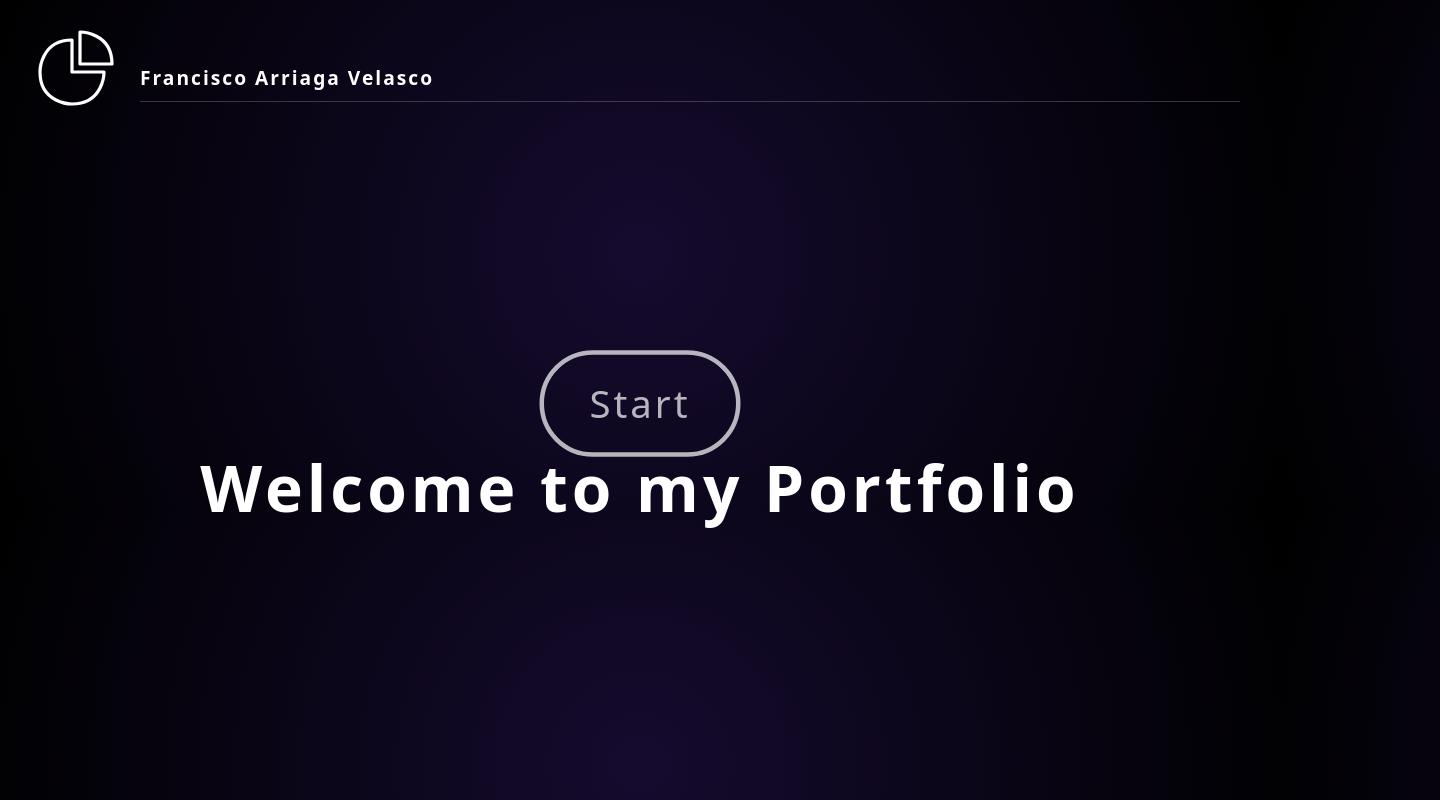
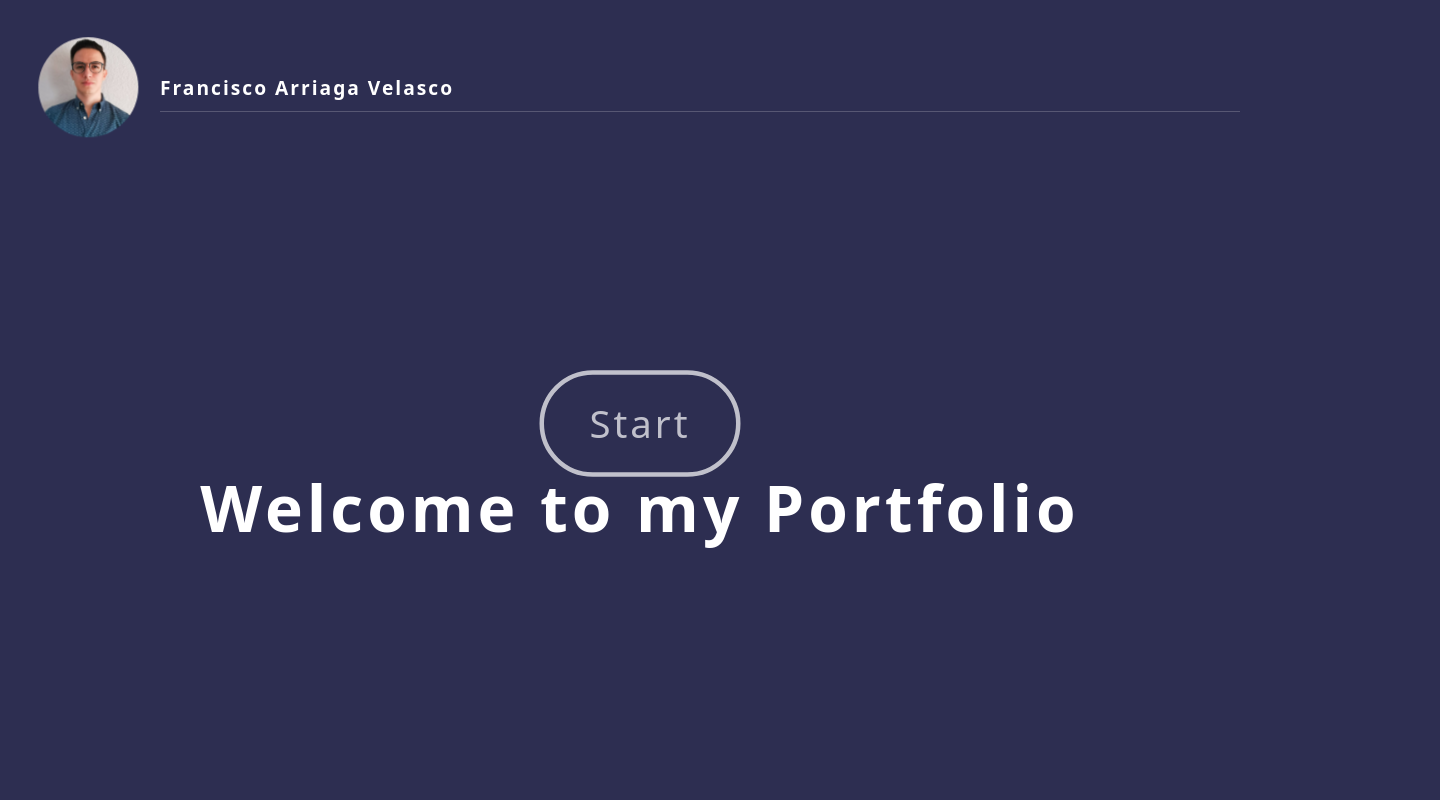
Before and after one commit to arrrriaga/portafolio-proyectos, a React (Create React App) app: page / in a window 1280 px wide. Shown: the whole page, 1440 px wide, since content can reach past the window. Built offline with nearby package versions, Linux system fonts and the light colour scheme.

Commit message:
transiciones terminadas

```diff
--- a/src/App.js
+++ b/src/App.js
@@ -1,10 +1,8 @@
-import Header from "./components/Header";
 import AppRouter from "./router/AppRouter";
 
 function App() {
   return (
     <>
-      <Header />
       <AppRouter />
     </>
   );
--- a/src/components/Header/index.js
+++ b/src/components/Header/index.js
@@ -1,30 +1,34 @@
 import React from "react";
 import { motion } from "framer-motion";
+import profile from "../../images/profile.jpg";
 
 const Header = () => {
   return (
-    <motion.header
-      transition={{ delay: 2, duration: 2 }}
-      initial={{ opacity: 0 }}
-      animate={{ opacity: 1 }}
-    >
-      <div className="logo">
-        <svg
-          className="pizza-svg"
-          xmlns="http://www.w3.org/2000/svg"
-          viewBox="0 0 100 100"
-        >
-          <path
-            fill="none"
-            d="M40 40 L80 40 C80 40 80 80 40 80 C40 80 0 80 0 40 C0 40 0 0 40 0Z"
-          />
-          <path fill="none" d="M50 30 L50 -10 C50 -10 90 -10 90 30 Z" />
-        </svg>
-      </div>
-      <motion.div className="title">
+    <header>
+      <motion.div
+        className="logo"
+        animate={{
+          x: [3000, 0],
+          y: [-50, -20, 0],
+          rotate: [500, 0],
+          transition: { type: `spring`, delay: 2, duration: 4 },
+        }}
+      >
+        <motion.img
+          className="profileP"
+          src={profile}
+          alt="PROFILE"
+        ></motion.img>
+      </motion.div>
+      <motion.div
+        className="title"
+        transition={{ delay: 2, duration: 2 }}
+        initial={{ opacity: 0 }}
+        animate={{ opacity: 1 }}
+      >
         <h1>Francisco Arriaga Velasco</h1>
       </motion.div>
-    </motion.header>
+    </header>
   );
 };
 
--- /dev/null
+++ b/src/components/Modal/index.js
@@ -0,0 +1,56 @@
+import React from "react";
+import { Link } from "react-router-dom";
+import { motion, AnimatePresence } from "framer-motion";
+
+const backDrop = {
+  visible: {
+    opacity: 1,
+  },
+  hidden: {
+    opacity: 0,
+  },
+};
+
+const modal = {
+  hidden: {
+    y: "-100vh",
+    opacity: 0,
+  },
+  visible: {
+    y: "200px",
+    opacity: 1,
+    transition: {
+      delay: 0.5,
+    },
+  },
+};
+
+const Modal = ({ showModal, setShowModal }) => {
+  return (
+    <AnimatePresence mode="await">
+      {showModal && (
+        <motion.div
+          className="backdrop"
+          variants={backDrop}
+          initial="hidden"
+          animate="visible"
+        >
+          <motion.div
+            className="modal"
+            variants={modal}
+            initial="hidden"
+            animate="visible"
+            exit="hidden"
+          >
+            <p>¿HomePage?</p>
+            <Link to="/">
+              <button>Start again</button>
+            </Link>
+          </motion.div>
+        </motion.div>
+      )}
+    </AnimatePresence>
+  );
+};
+
+export { Modal };
--- a/src/index.css
+++ b/src/index.css
@@ -11,7 +11,6 @@ div {
   margin: 0;
   padding: 0;
   color: white;
-  font-family: "Quicksand";
   letter-spacing: 2px;
   list-style-type: none;
   text-decoration: none;
@@ -19,8 +18,11 @@ div {
     Oxygen, Ubuntu, Cantarell, "Open Sans", "Helvetica Neue", sans-serif;
 }
 body {
-  background: rgb(154, 127, 127);
-  background: radial-gradient(circle, rgb(21, 11, 47) 0%, rgb(0, 0, 0) 100%);
+  background: rgb(45, 46, 81);
+
+  position: fixed;
+  width: 100%;
+  height: 100%;
   overflow: hidden;
 }
 
@@ -64,13 +66,12 @@ header h1 {
   border-bottom: 1px solid rgba(255, 255, 255, 0.2);
   padding-bottom: 10px;
 }
-header .pizza-svg {
-  width: 80px;
-  overflow: visible;
-  stroke: #fff;
-  stroke-width: 4;
-  stroke-linejoin: round;
-  stroke-linecap: round;
+header .profileP {
+  width: 100px;
+  height: 100px;
+  border-radius: 50%;
+  object-fit: cover;
+  object-position: top;
 }
 
 /* lists */
@@ -106,3 +107,33 @@ li span.active::before {
 .order p {
   margin: 20px auto;
 }
+/* components */
+.backdrop {
+  background-color: rgba(0, 0, 0, 0.5);
+  position: fixed;
+  top: 0;
+  left: 0;
+  width: 100%;
+  height: 100%;
+  z-index: 1;
+}
+.modal {
+  max-width: 400px;
+  margin: 0 auto;
+  padding: 40px 20px;
+  background-color: white;
+  border-radius: 10px;
+  text-align: center;
+}
+
+.modal button {
+  color: #444;
+  border-color: #444;
+  font-weight: bold;
+  margin-top: 20px;
+}
+
+.modal p {
+  color: #444;
+  font-weight: bold;
+}
--- a/src/pages/Base/index.js
+++ b/src/pages/Base/index.js
@@ -1,6 +1,19 @@
 import React from "react";
 import { motion } from "framer-motion";
 import { Link } from "react-router-dom";
+const buttonVariants = {
+  hover: {
+    scale: 1.1,
+    x: 0,
+    textShadow: "0px 0px 8px rgb(255,255,255)",
+    boxShadow: "0px 0px 10px rgb(255,255,255)",
+    transition: {
+      duration: 0.6,
+      repeat: Infinity,
+      repeatType: "reverse",
+    },
+  },
+};
 
 const containerVariants = {
   hidden: {
@@ -10,8 +23,13 @@ const containerVariants = {
     opacity: 1,
     x: 0,
     transition: {
+      // delay: 0.3,
       type: `spring`,
     },
+  },
+  exit: {
+    x: "-100vw",
+    transition: "easeInOut",
   },
 };
 
@@ -33,6 +51,7 @@ const Base = ({ addBase, pizza }) => {
       variants={containerVariants}
       initial="hidden"
       animate="visible"
+      exit="exit"
     >
       <h3>Step 1: Choose Your Base</h3>
       <ul>
@@ -59,13 +78,7 @@ const Base = ({ addBase, pizza }) => {
           animate="visible"
         >
           <Link to="/toppings">
-            <motion.button
-              whileHover={{
-                scale: 1.1,
-                textShadow: "0px 0px 8px rgb(255,255,255)",
-                boxShadow: "0px 0px 8px rgb(255,255,255)",
-              }}
-            >
+            <motion.button variants={buttonVariants} whileHover="hover">
               Next
             </motion.button>
           </Link>
--- a/src/pages/Oders/index.js
+++ b/src/pages/Oders/index.js
@@ -1,4 +1,4 @@
-import React from "react";
+import React, { useEffect } from "react";
 import { motion } from "framer-motion";
 
 const containerVariants = {
@@ -11,6 +11,7 @@ const containerVariants = {
     x: 0,
     y: [180, 180, 0],
     transition: {
+      // delay: 0.3,
       duration: 2,
       type: `spring`,
       mass: 0.4,
@@ -31,7 +32,13 @@ const childVariants = {
     opacity: 1,
   },
 };
-const Order = ({ pizza }) => {
+const Order = ({ pizza, setShowModal }) => {
+  // useEffect(() => {
+  //   setTimeout(() => {
+  //     setShowModal(true);
+  //   }, 5000);
+  // }, [setShowModal]);
+
   return (
     <motion.div
       className="container order"
@@ -48,6 +55,13 @@ const Order = ({ pizza }) => {
           <div key={topping}>{topping}</div>
         ))}
       </motion.div>
+      <button
+        onClick={() => {
+          setShowModal(true);
+        }}
+      >
+        MODAL
+      </button>
     </motion.div>
   );
 };
--- a/src/pages/Toppings/index.js
+++ b/src/pages/Toppings/index.js
@@ -1,6 +1,20 @@
 import React from "react";
 import { motion } from "framer-motion";
 import { Link } from "react-router-dom";
+
+const buttonVariants = {
+  hover: {
+    scale: 1.1,
+    x: 0,
+    textShadow: "0px 0px 8px rgb(255,255,255)",
+    boxShadow: "0px 0px 10px rgb(255,255,255)",
+    transition: {
+      duration: 0.6,
+      repeat: Infinity,
+      repeatType: "reverse",
+    },
+  },
+};
 
 const containerVariants = {
   hidden: {
@@ -10,8 +24,13 @@ const containerVariants = {
     opacity: 1,
     x: 0,
     transition: {
+      // delay: 0.3,
       type: `spring`,
     },
+  },
+  exit: {
+    x: "-100vw",
+    transition: "easeInOut",
   },
 };
 
@@ -31,6 +50,7 @@ const Toppings = ({ addTopping, pizza }) => {
       variants={containerVariants}
       initial="hidden"
       animate="visible"
+      exit="exit"
     >
       <h3>Step 2: Choose Toppings</h3>
       <ul>
@@ -50,13 +70,7 @@ const Toppings = ({ addTopping, pizza }) => {
       </ul>
 
       <Link to="/order">
-        <motion.button
-          whileHover={{
-            scale: 1.1,
-            textShadow: "0px 0px 8px rgb(255,255,255)",
-            boxShadow: "0px 0px 8px rgb(255,255,255)",
-          }}
-        >
+        <motion.button variants={buttonVariants} whileHover="hover">
           Order
         </motion.button>
       </Link>
--- a/src/pages/home/index.js
+++ b/src/pages/home/index.js
@@ -5,12 +5,39 @@ import { motion } from "framer-motion";
 const buttonVariants = {
   visible: {
     x: [0, -10, 10, -10, 10, 0],
-    transition: { delay: 3 },
+    rotate: [0, -10, 10, -10, 10, 0],
+    transition: {
+      delay: 3,
+      duration: 0.6,
+      repeat: Infinity,
+      repeatDelay: 2,
+      repeatType: "reverse",
+    },
   },
   hover: {
-    scale: [1, 1.1, 1, 1.1, 1, 1.1, 1],
+    scale: 1.1,
+    origin: 0,
+    x: 0,
+    rotate: 0,
     textShadow: "0px 0px 8px rgb(255,255,255)",
-    boxShadow: "0px 0px 8px rgb(255,255,255)",
+    boxShadow: "0px 0px 10px rgb(255,255,255)",
+    transition: {
+      duration: 0.6,
+      repeat: Infinity,
+      repeatType: "reverse",
+    },
+  },
+};
+
+const containerVariants = {
+  exit: {
+    scale: 0.9,
+    x: [0, 600, -3000],
+    y: [200, 400, 50, 50],
+    rotate: [0, -90, -90],
+    transition: {
+      duration: 1.3,
+    },
   },
 };
 
@@ -22,9 +49,11 @@ const Home = () => {
         animate={{
           scale: [0, 0, 1, 2, 2],
           opacity: [0, 1],
-          y: [0, 0, 400, 200],
+          y: [-1000, -1000, 400, 200],
           color: "#ffff",
         }}
+        variants={containerVariants}
+        exit="exit"
       >
         Welcome to my Portfolio
       </motion.h2>
@@ -40,6 +69,13 @@ const Home = () => {
             variants={buttonVariants}
             animate="visible"
             whileHover="hover"
+            exit={{
+              x: [0, 0, -3000],
+              transition: {
+                duration: 0.8,
+                delay: 0.38,
+              },
+            }}
           >
             Start
           </motion.button>
--- a/src/router/AppRouter.js
+++ b/src/router/AppRouter.js
@@ -1,12 +1,17 @@
 import React, { useState } from "react";
-import { Navigate, Route, Routes } from "react-router-dom";
+import { Navigate, Route, Routes, useLocation } from "react-router-dom";
+import Header from "../components/Header";
+import { Modal } from "../components/Modal/index";
+import { AnimatePresence } from "framer-motion";
 import HomePage from "../pages/home";
 import Base from "../pages/Base/index";
 import Toppings from "../pages/Toppings";
 import Orders from "../pages/Oders";
 
 const AppRouter = () => {
+  const location = useLocation();
   const [pizza, setPizza] = useState({ base: "", toppings: [] });
+  const [showModal, setShowModal] = useState(false);
 
   const addBase = (base) => {
     setPizza({ ...pizza, base });
@@ -22,16 +27,28 @@ const AppRouter = () => {
     setPizza({ ...pizza, toppings: newToppings });
   };
   return (
-    <Routes>
+    <>
+      <Header />
+      <Modal showModal={showModal} setShowModal={setShowModal} />
+      <AnimatePresence mode="wait" onExitComplete={() => setShowModal(false)}>
+        <Routes location={location} key={location.key}>
           <Route path="/" element={<HomePage />} />
-      <Route path="/base" element={<Base addBase={addBase} pizza={pizza} />} />
+          <Route
+            path="/base"
+            element={<Base addBase={addBase} pizza={pizza} />}
+          />
           <Route
             path="/toppings"
             element={<Toppings addTopping={addTopping} pizza={pizza} />}
           />
-      <Route path="/order" element={<Orders pizza={pizza} />} />
+          <Route
+            path="/order"
+            element={<Orders pizza={pizza} setShowModal={setShowModal} />}
+          />
           <Route path="*" element={<Navigate to="/" />} />
         </Routes>
+      </AnimatePresence>
+    </>
   );
 };
 
```
Also changed, not shown: src/components/Modal/modal.css (added), src/images/profile.jpg (added). Lines whose indentation alone changed are shown as unchanged.
